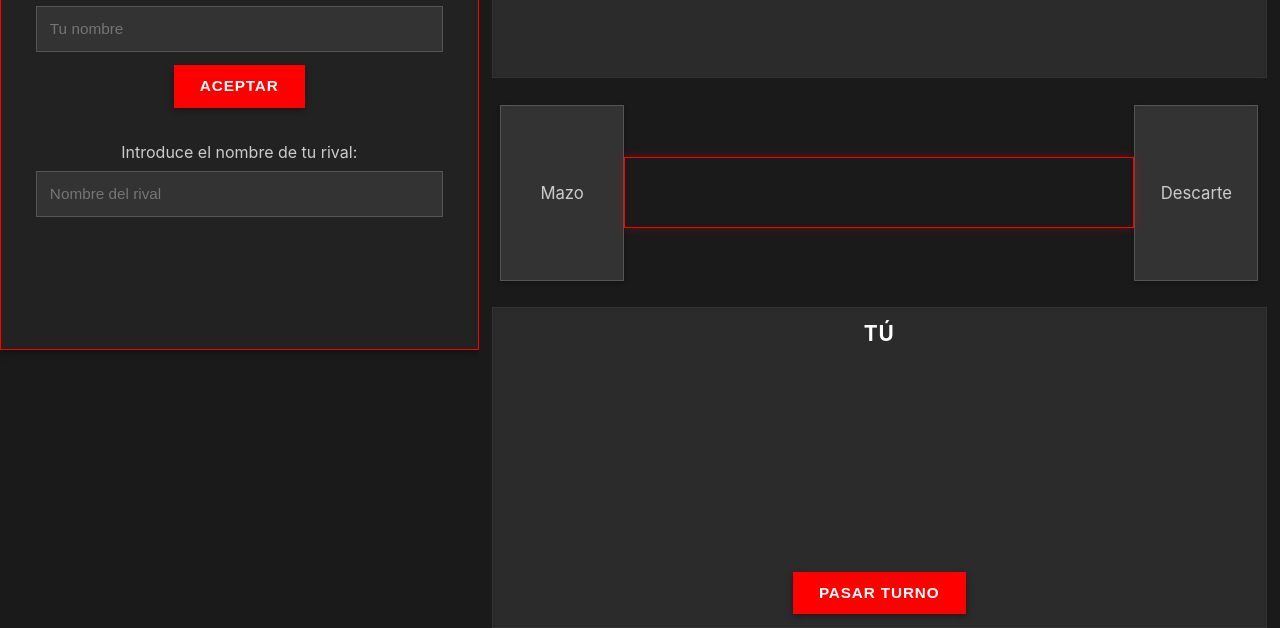
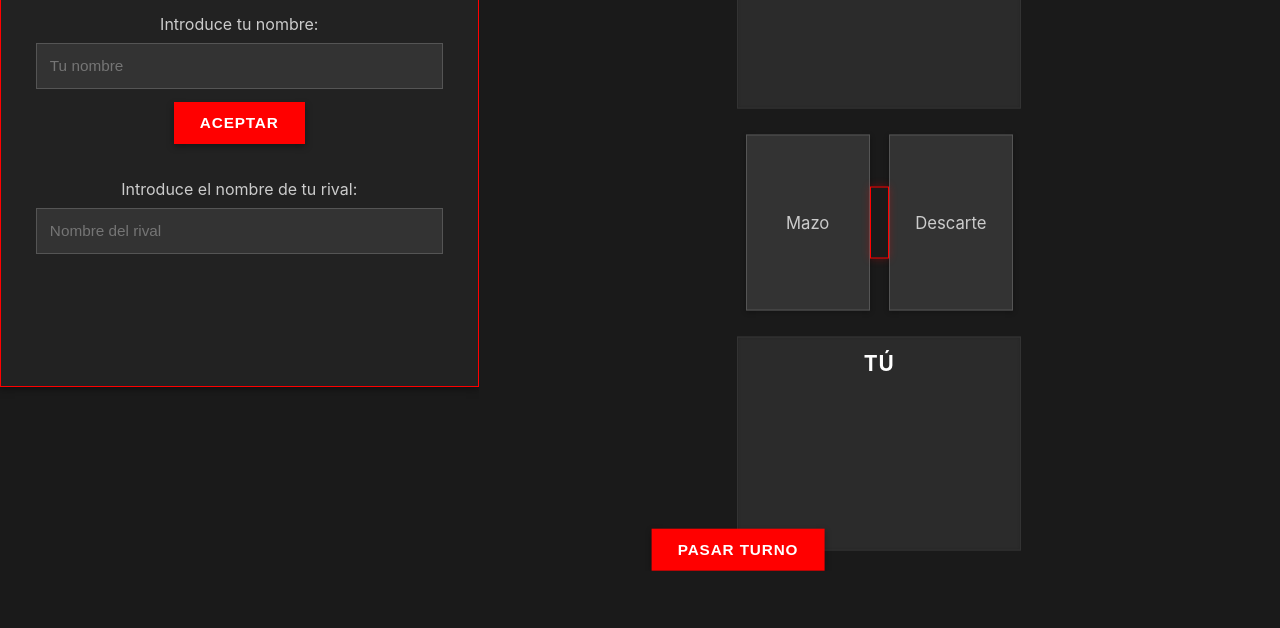
Before and after one commit to todoh/silenom, a plain HTML site: page index.html in a window 1280 px wide. Shown: the part 245-873 px from the top of the page. After the commit the page ends 816 px from the top, so only its background shows below. Drawn offline with Linux system fonts and the light colour scheme.

Commit message:
Update index.html

```diff
--- a/index.html
+++ b/index.html
@@ -88,13 +88,11 @@ height: 100%; width: 100%;            margin: 0;
 
         button:hover {
             background-color: #CC0000; /* Rojo más oscuro al pasar el ratón */
-            transform: translateY(-1px); /* Menos movimiento */
-            box-shadow: 0 5px 12px rgba(0, 0, 0, 0.5);
+             box-shadow: 0 5px 12px rgba(0, 0, 0, 0.5);
         }
 
         button:active {
-            transform: translateY(0);
-            box-shadow: 0 2px 6px rgba(0, 0, 0, 0.4);
+             box-shadow: 0 2px 6px rgba(0, 0, 0, 0.4);
         }
 
         .error-message {
@@ -109,15 +107,20 @@ height: 100%; width: 100%;            margin: 0;
    #screen3 {
     width: 100%;
     max-width: 1200px;
-    height: 95vh;
+    height: 100%;
+display: none;
+transform: translateY(10%);
     display: grid;
-    /* CAMBIO AQUÍ: Ajusta la primera fracción para reducir el espacio superior */
-    grid-template-rows: auto 2fr 1fr; /* Cambia '1fr' a 'auto' para que la fila superior tome el tamaño de su contenido */
-    gap: 20px; /* Más espacio entre secciones */
+    /* Las filas se ajustan a la altura de su contenido para permitir el centrado vertical del bloque */
+    grid-template-rows: auto auto auto;
+      gap: 20px; /* Más espacio entre secciones */
     padding: 15px;
     background-color: #1a1a1a; /* Fondo que coincide con el body */
     border: none;
     box-shadow: none;
+   justify-content: center; /* Centra el grid horizontalmente si es más estrecho que su contenedor */
+    align-content: center;   /* Centra el contenido del grid (las filas) verticalmente dentro de #screen3 */
+
 }
 
         .player-area {
@@ -193,7 +196,7 @@ height: 100%; width: 100%;            margin: 0;
         .hand {
             display: flex;
             gap: 15px; /* Más espacio entre cartas */
-            min-height: 200px; /* Espacio para cartas más grandes */
+            min-height: 160px; /* Espacio para cartas más grandes */
             border: none; /* Sin borde */
             padding: 10px;
             border-radius: 0;
@@ -206,8 +209,8 @@ height: 100%; width: 100%;            margin: 0;
         .opponent-hand .card-back {
             background-color: #000000; /* Negro sólido */
             color: #ffffff;
-            width: 130px; /* Ligeramente más pequeña que la propia */
-            height: 190px;
+            width: 120px; /* Ligeramente más pequeña que la propia */
+            height: 160px;
             border-radius: 0; /* Bordes rectos */
             display: flex;
             justify-content: center;
@@ -296,7 +299,7 @@ height: 100%; width: 100%;            margin: 0;
             font-size: 1.5em; /* Nombres más grandes */
             font-weight: bold;
             color: #ffffff;
-            margin-bottom: 15px; /* Más margen */
+            margin-bottom: 5px; /* Más margen */
             text-transform: uppercase;
             letter-spacing: 1px;
         }
@@ -337,7 +340,11 @@ height: 100%; width: 100%;            margin: 0;
 
         /* Botón de pasar turno */
         .game-button {
-            margin-top: 25px; /* Más margen */
+            position: absolute;
+            left: 0%;
+            bottom: 0%;
+            transform: translateX(-50%) translateY(50%);
+            margin-top: 0px; /* Más margen */
             align-self: center;
         }
 
@@ -590,7 +597,7 @@ height: 100%; width: 100%;            margin: 0;
                 margin-bottom: 8px;
             }
             .game-button {
-                margin-top: 15px;
+
                 padding: 10px 20px;
             }
             .game-message {
```
